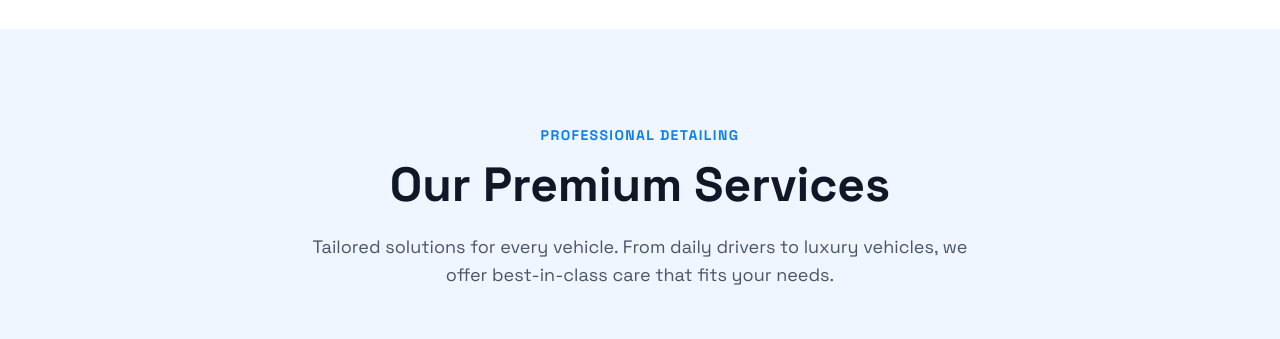
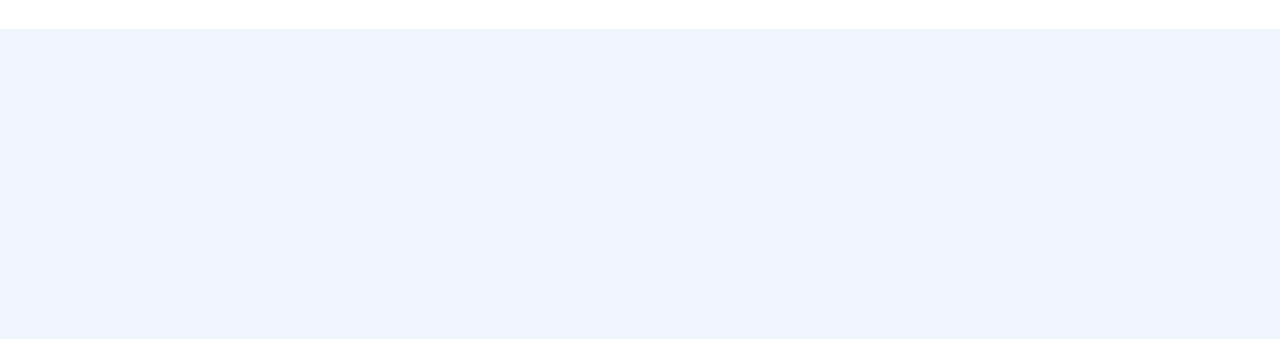
Before and after one commit to Tanvir-7793/car-style, a Next.js app: page / in a window 1280 px wide. Shown: the part 1640-1979 px from the top of the page. Built offline with nearby package versions, Linux system fonts and the light colour scheme.

Commit message:
adding Services page and update contact info4

```diff
--- a/components/PremiumServices.tsx
+++ b/components/PremiumServices.tsx
@@ -3,6 +3,7 @@ import React from "react";
 import Image from "next/image";
 import Link from "next/link";
 import { CheckCircle2, ChevronRight, Plus } from "lucide-react";
+import ScrollFloat from "./ScrollFloat";
 
 const premiumServices = [
     {
@@ -107,11 +108,19 @@ const PremiumServices = ({ view = "home" }: { view?: "home" | "full" }) => {
         <section id="services" className={`py-24 ${isFull ? 'bg-transparent' : 'bg-blue-50'}`}>
             <div className="max-w-7xl mx-auto px-8">
                 <div className="text-center max-w-3xl mx-auto mb-16 flex flex-col items-center">
-                    <span className="text-primary font-bold uppercase tracking-widest text-sm block mb-4">Professional Detailing</span>
-                    <h2 className="text-4xl md:text-5xl font-bold mb-6">Our Premium Services</h2>
-                    <p className="text-gray-600 text-lg max-w-2xl">
-                        Tailored solutions for every vehicle. From daily drivers to luxury vehicles, we offer best-in-class care that fits your needs.
-                    </p>
+                    <ScrollFloat
+                        animationDuration={0.1}
+                        ease='back.inOut(2)'
+                        scrollStart='center bottom+=50%'
+                        scrollEnd='bottom bottom-=50%'
+                        stagger={0.03}
+                    >
+                        <span className="text-primary font-bold uppercase tracking-widest text-sm block mb-4">Professional Detailing</span>
+                        <h2 className="text-4xl md:text-5xl font-bold mb-6">Our Premium Services</h2>
+                        <p className="text-gray-600 text-lg max-w-2xl">
+                            Tailored solutions for every vehicle. From daily drivers to luxury vehicles, we offer best-in-class care that fits your needs.
+                        </p>
+                    </ScrollFloat>
                 </div>
 
                 <div className={`grid grid-cols-1 ${isFull ? 'md:grid-cols-3' : 'md:grid-cols-2'} gap-8 transition-all duration-500`}>
```
